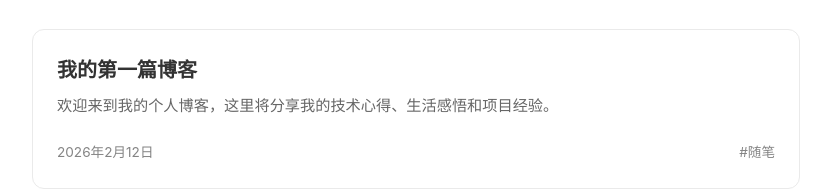
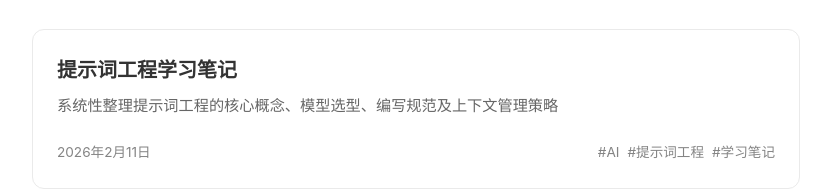
Before and after one commit to Joe-Mu-Yu/Joe-Mu-Yu.github.io, an Astro site: page / in a window 1280 px wide. Shown: the part 636-825 px from the top of the page, without its empty margins (224-1064 px from the left). Built offline with nearby package versions, Linux system fonts and the light colour scheme; Astro itself is replaced by a stand-in of ours.

Commit message:
Refactor: Use Astro.glob for dynamic post fetching

```diff
--- a/src/pages/index.astro
+++ b/src/pages/index.astro
@@ -6,16 +6,18 @@ import CategoryTag from '../components/CategoryTag.astro';
 import Button from '../components/Button.astro';
 
 // 示例文章数据 - 请替换为你自己的内容
-const posts = [
-  {
-    title: '我的第一篇博客',
-    description: '欢迎来到我的个人博客，这里将分享我的技术心得、生活感悟和项目经验。',
-    date: new Date(),
-    tags: ['随笔'],
-    href: '#'
-  }
-  // 添加更多文章...
-];
+// 获取最新的文章（取前3篇）
+const allPosts = await Astro.glob('./posts/*.md');
+const posts = allPosts
+  .sort((a, b) => new Date(b.frontmatter.date).valueOf() - new Date(a.frontmatter.date).valueOf())
+  .slice(0, 3)
+  .map(post => ({
+    title: post.frontmatter.title,
+    description: post.frontmatter.description,
+    date: new Date(post.frontmatter.date),
+    tags: post.frontmatter.tags,
+    href: post.url
+  }));
 
 // 示例项目数据 - 请替换为你自己的项目
 const projects = [
```
Also changed, not shown: src/pages/posts.astro (+13 -16 lines).
